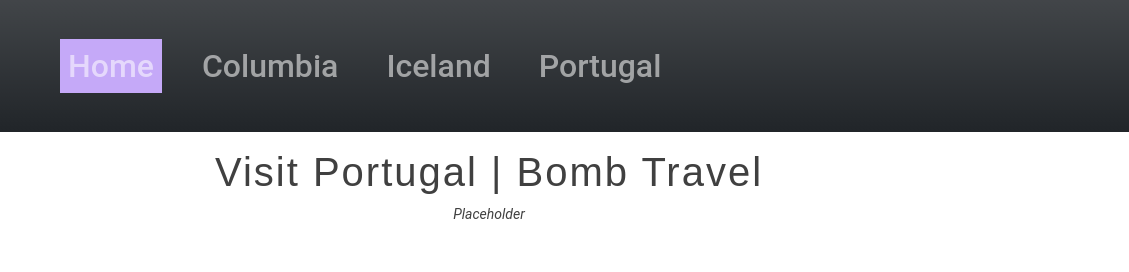
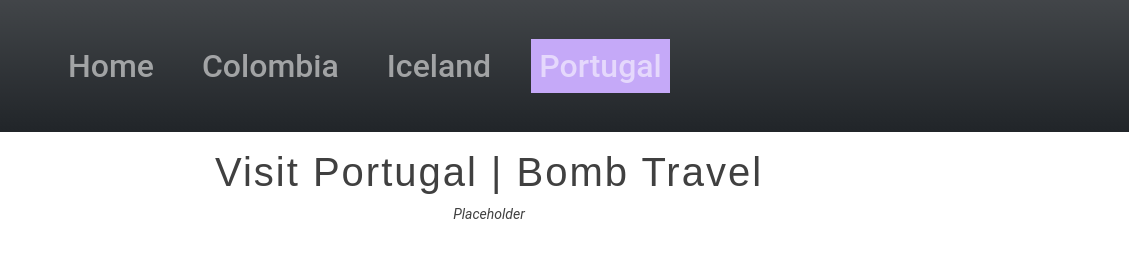
Before and after one commit to NewForce-Cohort-4/automated-hello-world-team-super-nova-body-bomb, a plain HTML site: page portugal.html in a window 1280 px wide. Shown: the top 272 px of the page, 151-1280 px from the left. Drawn offline with nearby package versions, Linux system fonts and the light colour scheme; a web font is replaced by a local one.

Commit message:
changed spelling of Colombia, commented and cleaned code up

```diff
--- a/portugal.html
+++ b/portugal.html
@@ -28,16 +28,16 @@
             <div class="collapse navbar-collapse ms-5" id="navbarCollapse">
                 <ul class="navbar-nav me-auto mb-2 mb-md-0">
                     <li class="nav-item active m-3 h2">
-                        <a class="nav-link active-page" aria-current="page" href="index.html">Home</a>
+                        <a class="nav-link" aria-current="page" href="index.html">Home</a>
                     </li>
                     <li class="nav-item active m-3 h2">
-                        <a class="nav-link" aria-current="page" href="colombia.html">Columbia</a>
+                        <a class="nav-link" aria-current="page" href="colombia.html">Colombia</a>
                     </li>
                     <li class="nav-item active m-3 h2">
                         <a class="nav-link" aria-current="page" href="iceland.html">Iceland</a>
                     </li>
                     <li class="nav-item active m-3 h2">
-                        <a class="nav-link" href="portugal.html">Portugal</a>
+                        <a class="nav-link active-page" aria-current="page" href="portugal.html">Portugal</a>
                     </li>
                 </ul>
             </div>
--- a/scripts/portugal-data/countryData.js
+++ b/scripts/portugal-data/countryData.js
@@ -1,4 +1,4 @@
-//array of objects that represent countries. Only one currently
+//country represented by object
 let country =
     {
     countryName:'Portugal',
@@ -9,6 +9,5 @@ let country =
 
 // function that provides a copy of data from the country object
 export const copyOfCountryFunction = () => {
-
     return country
 }
--- a/scripts/portugal-data/htmlList.js
+++ b/scripts/portugal-data/htmlList.js
@@ -1,9 +1,5 @@
-import { copyOfCountryFunction } from './countryData.js'
 import { htmlObjectMakerFunction } from './htmlObject.js'
-
-
-//function that writes compiled string of html representations of objects
-//only one country currently, input country[0], category will be chosen category in string form; 'cities' or 'landmarks'
+//function calls htmlobject function with parameter of category to determin which values are converted to html string. Function then prints that string to html target element of the same name
 export const printer = (printerCategory) => {
    let htmlList = htmlObjectMakerFunction(printerCategory)
    document.querySelector(`#${printerCategory}`).innerHTML = htmlList
--- a/scripts/portugal-data/htmlObject.js
+++ b/scripts/portugal-data/htmlObject.js
@@ -1,5 +1,5 @@
 import { copyOfCountryFunction } from "./countryData.js"
-
+//import country object, export function that turns object values into html string. Function requires parameter to indicate which values to convert
 export const htmlObjectMakerFunction = (category) => {
     let htmlObjectRender = ""
     let country = copyOfCountryFunction()
@@ -8,6 +8,5 @@ export const htmlObjectMakerFunction = (category) => {
     for (const currentData of chosenData){
         htmlObjectRender += `<li>${currentData}</li>`
         }
-        console.log(htmlObjectRender)
         return htmlObjectRender
     }
```
Also changed, not shown: scripts/portugal-data/scripts.js (+3 -10 lines), colombia.html (renamed from columbia.html).
